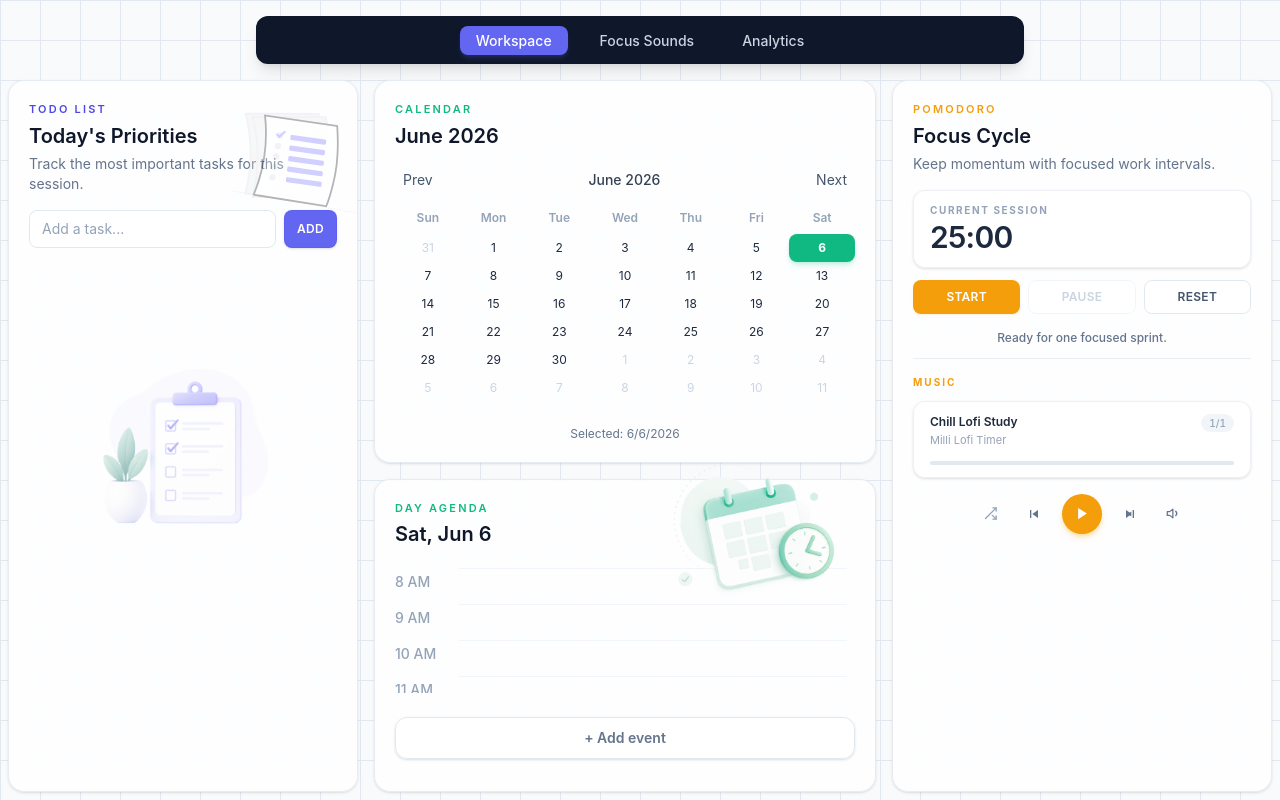
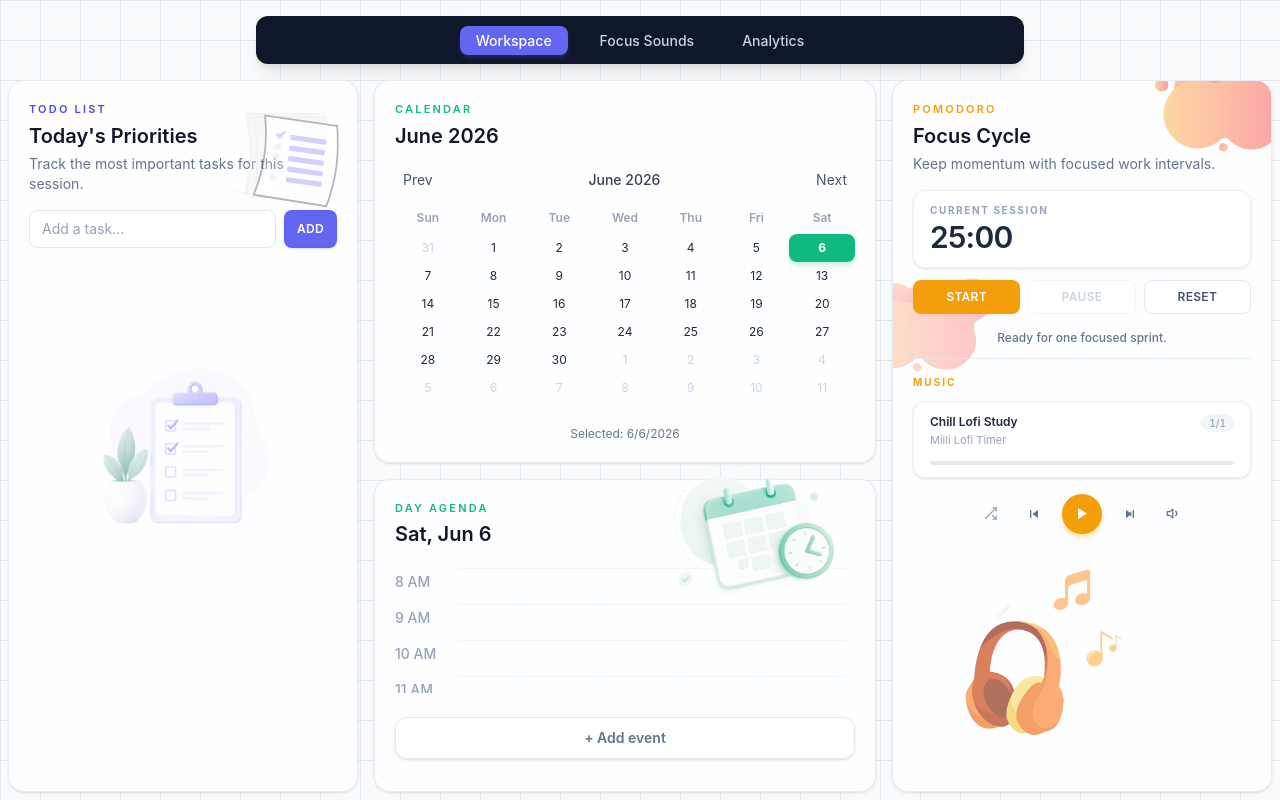
Before and after one commit to Mich1ko/FreshRoutine-v1, a React (Vite) app in the folder FreshRoutinev1/: page / in a window 1280 px wide. Built offline with nearby package versions, Linux system fonts and the light colour scheme.

Commit message:
added: applied the watermark background svgs into pomodoro panel

```diff
--- a/FreshRoutinev1/src/components/PomodoroPanel.jsx
+++ b/FreshRoutinev1/src/components/PomodoroPanel.jsx
@@ -1,6 +1,10 @@
 import { useEffect, useState } from 'react'
 import Card from './Card'
 import MusicPlayer from './MusicPlayer'
+import Abstract from '../assets/orangeabstract.png'
+import Headphones from '../assets/headphones.png'
+import MusicNote from '../assets/musicnote1.png'
+import MusicNote2 from '../assets/musicnote2.png'
 
 const WORK_SECONDS = 25 * 60
 
@@ -43,7 +47,41 @@ function PomodoroPanel() {
       description="Keep momentum with focused work intervals."
       variant="light"
       accentClassName="text-amber-500"
+      className="relative overflow-hidden"
     >
+      {/* Watermark Graphics */}
+      <img
+        src={Abstract}
+        alt=""
+        className="absolute -top-15 -right-10 w-42 h-42 opacity-[0.5] pointer-events-none select-none z-0"
+      />
+
+      <img
+        src={Abstract}
+        alt=""
+        className="absolute top-40 -left-14 w-42 h-42 opacity-[0.3] pointer-events-none select-none z-0"
+      />
+
+      <img
+        src={Headphones}
+        alt=""
+        className="absolute bottom-5 left-10 w-42 h-42 opacity-[0.65] pointer-events-none select-none z-0"
+      />
+
+      <img
+        src={MusicNote}
+        alt=""
+        className="absolute bottom-37 left-35 w-20 h-20 opacity-[0.45] pointer-events-none select-none z-0"
+      />
+
+      <img
+        src={MusicNote2}
+        alt=""
+        className="absolute bottom-25 left-45 w-15 h-15 opacity-[0.45] pointer-events-none select-none z-0"
+      />
+
+      {/* Interactive Content Layer */}
+      <div className="relative z-10 flex flex-col gap-3 h-full min-h-0">
         <div className="rounded-xl border border-slate-200/60 bg-white/60 px-4 py-3 shadow-sm">
           <p className="text-[10px] font-bold uppercase tracking-[0.16em] text-slate-400">Current Session</p>
           <p className="mt-0.5 text-3xl font-semibold text-slate-800 tracking-tight">{display}</p>
@@ -81,6 +119,7 @@ function PomodoroPanel() {
 
         {/* Music player lives at the bottom of the Pomodoro card */}
         <MusicPlayer isPlaying={isPlaying} setIsPlaying={setIsPlaying} />
+      </div>
     </Card>
   )
 }
```
Lines whose indentation alone changed are shown as unchanged.
